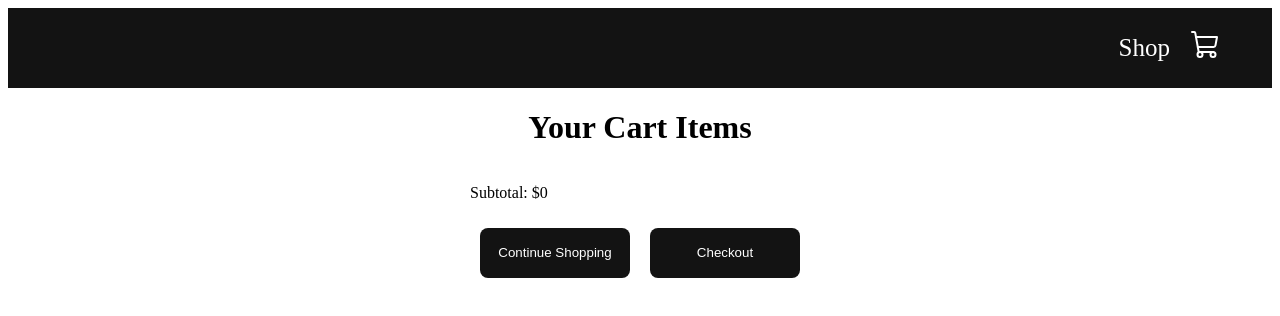
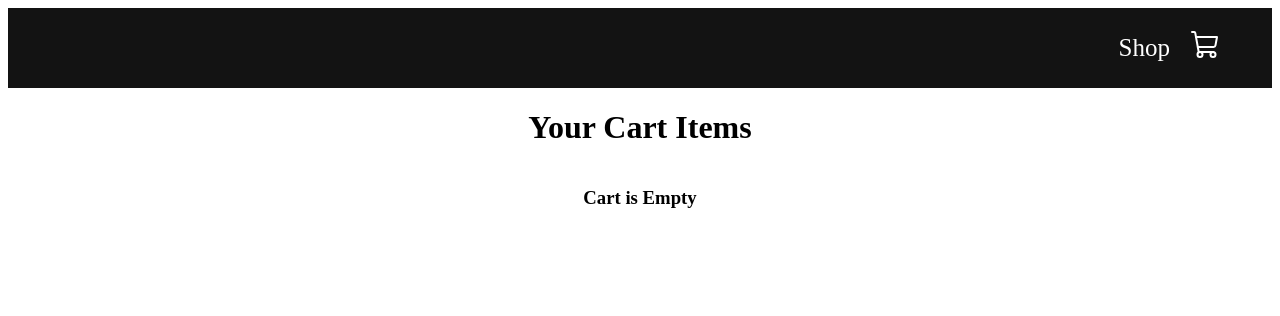
Before and after one commit to MusaZeshan-IT/Shopping-Cart-System, a React (Vite) app: page /cart in a window 1280 px wide. Shown: the top 316 px of the page. Built offline with nearby package versions, Linux system fonts and the light colour scheme.

Commit message:
Now if your cart is empty it will display a message and the continue shopping button will take you back to the home page.

```diff
--- a/src/pages/Cart/Cart.jsx
+++ b/src/pages/Cart/Cart.jsx
@@ -3,6 +3,7 @@ import PRODUCTS from '../../helpers/Products'
 import { ShopContext } from '../../context/shop-context';
 import CartItem from '../../components/CartItem/CartItem'
 import './Cart.css'
+import { Link } from 'react-router-dom';
 
 function Cart() {
   const { cartItems, getTotalCartAmount } = useContext(ShopContext);
@@ -21,11 +22,20 @@ function Cart() {
           }
         })}
       </div>
+      {getTotalCartAmount() > 0 ? (
       <div className='checkout'>
         <p>Subtotal: ${getTotalCartAmount()}</p>
-        <button>Continue Shopping</button>
+        <Link to="/">
+          <button>Continue Shopping</button>
+        </Link>
         <button>Checkout</button>
       </div>
+      ) : (
+        <div className='checkout'>
+          <h3>Cart is Empty</h3>
+        </div>
+      )
+    }
     </div>
   )
 }
```
